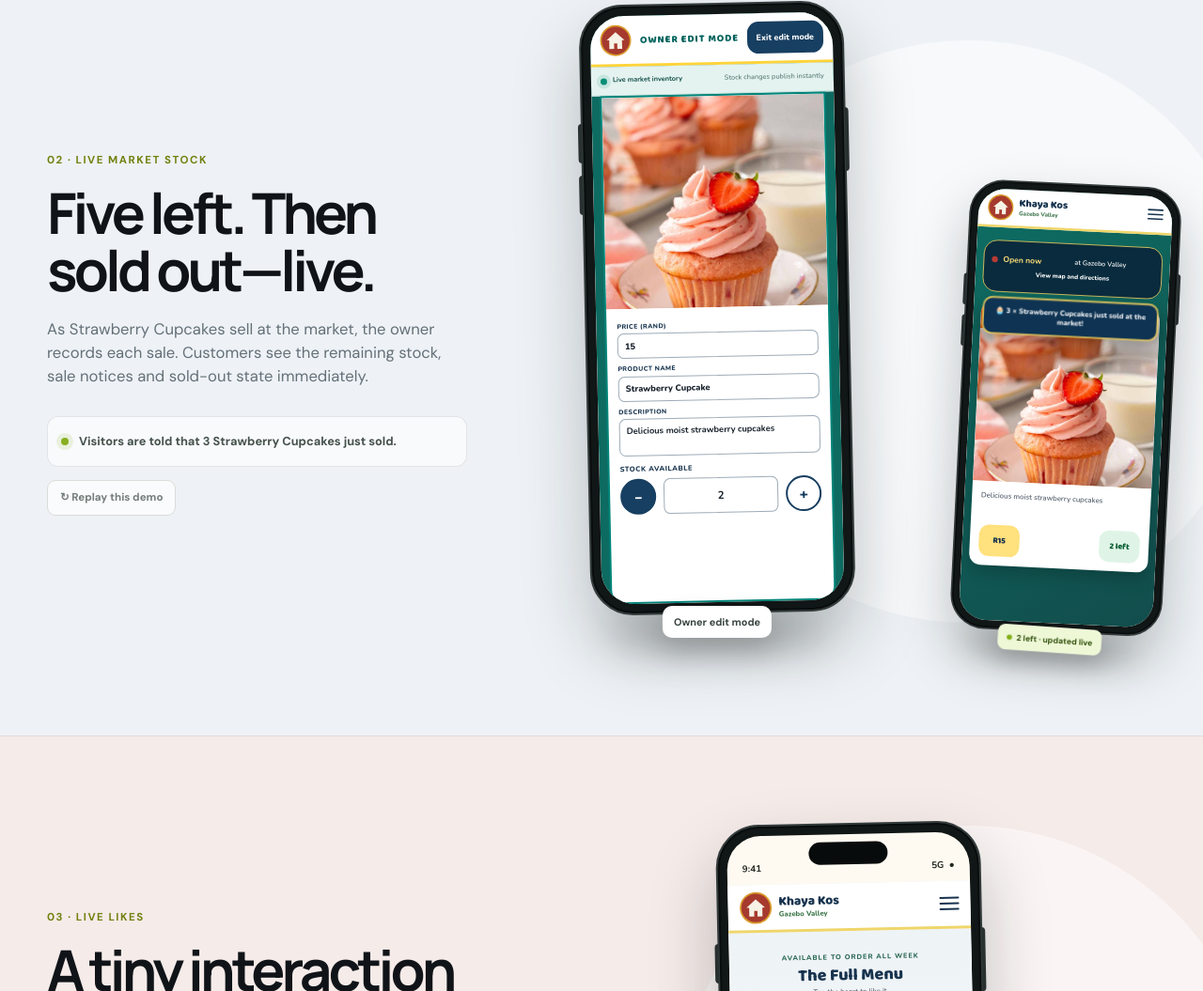
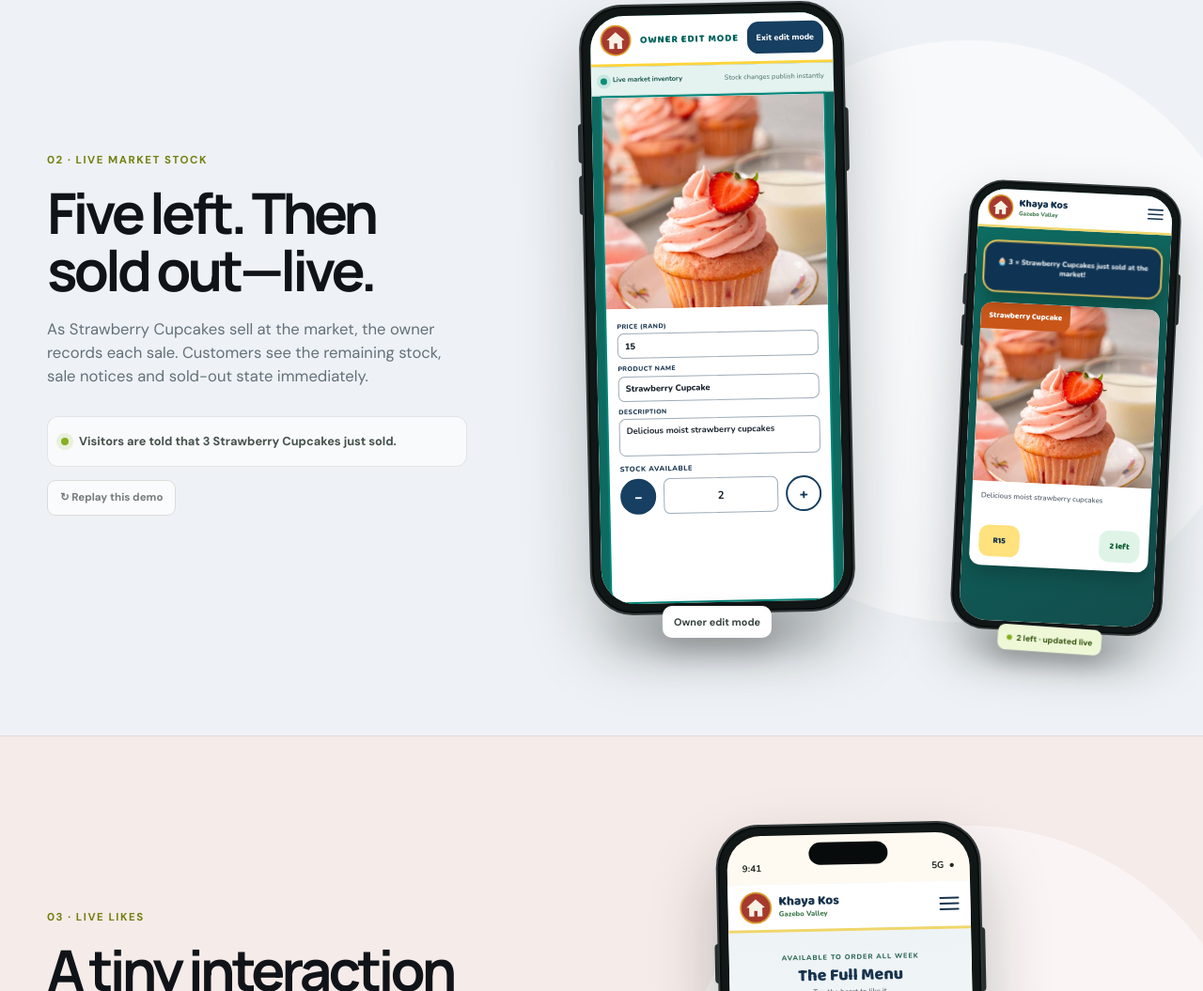
Before and after one commit to RyanGuitar/realtime, a website with bundled scripts: page index.html in a window 1280 px wide. Shown: the part 2062-3117 px from the top of the page at 94% size. Built offline with nearby package versions, Linux system fonts and the light colour scheme.

Commit message:
Fix live market popup stacking

```diff
--- a/css/styles.css
+++ b/css/styles.css
@@ -1083,9 +1083,10 @@ footer { padding: 34px 0 45px; border-top: 1px solid var(--line); }
 
 .market-visitor-mobile { color: #17334e; background: linear-gradient(145deg,#0d6e63,#124d4c); }
 .market-visitor-content { position: relative; height: calc(100% - 51px); overflow: hidden; padding: 17px 10px 16px; }
-.market-open-banner { display: grid; min-height: 69px; grid-template-columns: 8px auto 1fr; align-content: center; align-items: center; gap: 5px 7px; padding: 10px; border: 1px solid #f1cf5e; border-radius: 18px; color: #fff; background: #092b3d; font-size: .56rem; text-align: center; }
+.market-open-banner { position: relative; z-index: 1; display: grid; min-height: 69px; grid-template-columns: 8px max-content max-content; align-content: center; align-items: center; justify-content: center; gap: 5px 7px; padding: 10px; border: 1px solid #f1cf5e; border-radius: 18px; color: #fff; background: #092b3d; font-size: .56rem; text-align: center; }
 .market-open-banner i { width: 8px; height: 8px; border-radius: 50%; background: #b83b34; }
-.market-open-banner strong { color: #ffe077; font-size: .67rem; }
+.market-open-banner strong { color: #ffe077; font-size: .67rem; white-space: nowrap; }
+.market-open-banner > span { white-space: nowrap; }
 .market-open-banner small { grid-column: 1 / -1; color: #fff; font-size: .52rem; font-weight: 800; }
 .market-product-card { margin-top: 14px; overflow: hidden; border-radius: 15px; background: #fff; box-shadow: 0 9px 22px rgba(0,0,0,.2); transition: box-shadow .4s ease; }
 .market-product-photo h3 { position: absolute; z-index: 4; top: 0; left: 0; max-width: 80%; margin: 0; padding: 9px 11px; border-radius: 0 0 11px 0; color: #fff; background: #c95618; font: 800 .66rem "Baloo 2", sans-serif; }
@@ -1098,7 +1099,7 @@ footer { padding: 34px 0 45px; border-top: 1px solid var(--line); }
 .market-stock-pill { color: #075b31; background: #dff4e7; }
 .market-product-card.is-sold-out .market-stock-pill { color: #94271f; background: #fae3e0; animation: soldStockIn .55s ease; }
 @keyframes soldStockIn { 45% { transform: scale(1.13); } }
-.market-sale-toast { position: absolute; z-index: 15; top: 92px; left: 12px; right: 12px; padding: 10px 12px; border: 2px solid #f1cf5e; border-radius: 13px; color: #fff; background: #0e3353; box-shadow: 0 12px 25px rgba(0,0,0,.28); font-size: .6rem; font-weight: 800; line-height: 1.35; text-align: center; animation: marketSaleToastIn .55s ease both; }
+.market-sale-toast { position: absolute; z-index: 1000; top: 17px; left: 10px; right: 10px; display: grid; min-height: 69px; box-sizing: border-box; place-items: center; padding: 10px 12px; border: 2px solid #f1cf5e; border-radius: 18px; color: #fff; background: #0e3353; box-shadow: 0 12px 25px rgba(0,0,0,.28); font-size: .6rem; font-weight: 800; line-height: 1.35; text-align: center; animation: marketSaleToastIn .55s ease both; }
 .market-sale-toast.is-sold-out { color: #fff6d3; background: #8e2821; }
 @keyframes marketSaleToastIn { from { opacity: 0; transform: translateY(-12px) scale(.96); } }
 .market-product-card.is-live-updated { box-shadow: 0 0 0 7px rgba(201,245,92,.48), 0 9px 22px rgba(0,0,0,.2); }
```
Also changed, not shown: dist/client/css/styles.css.
